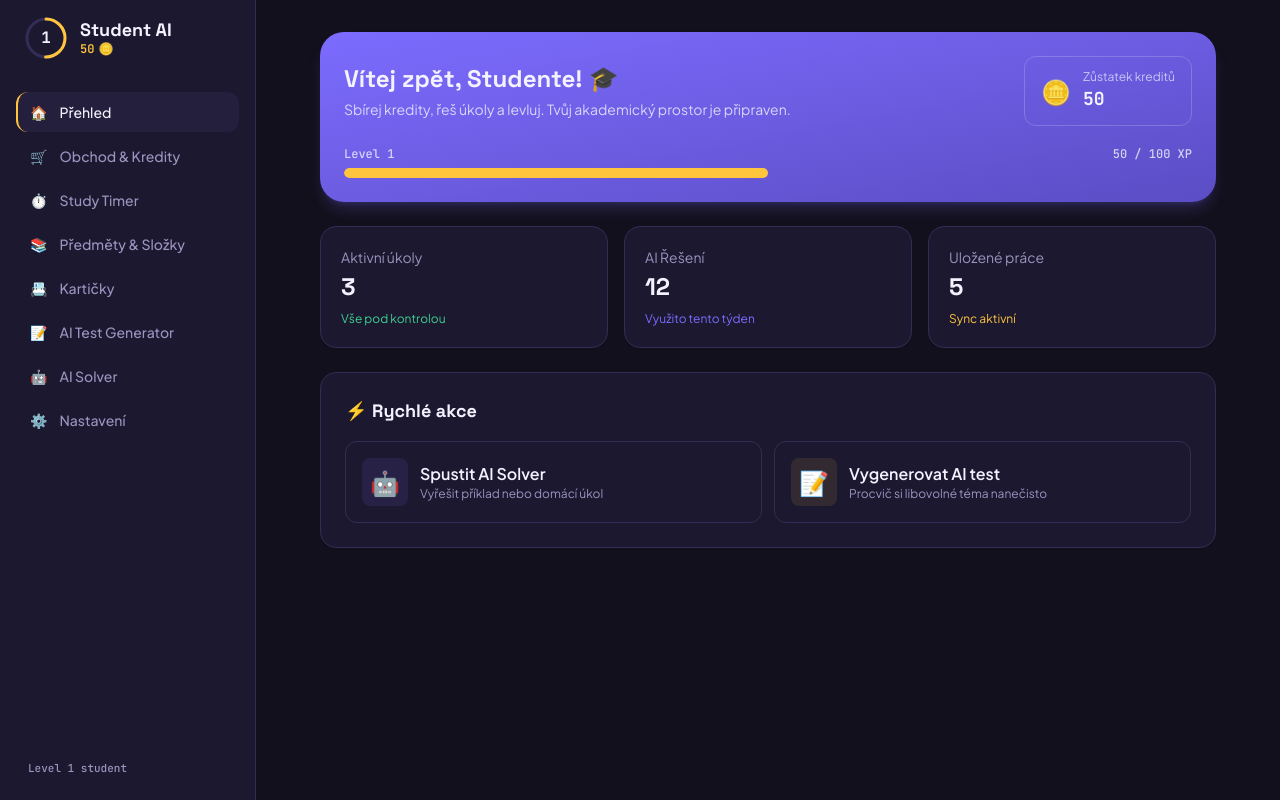
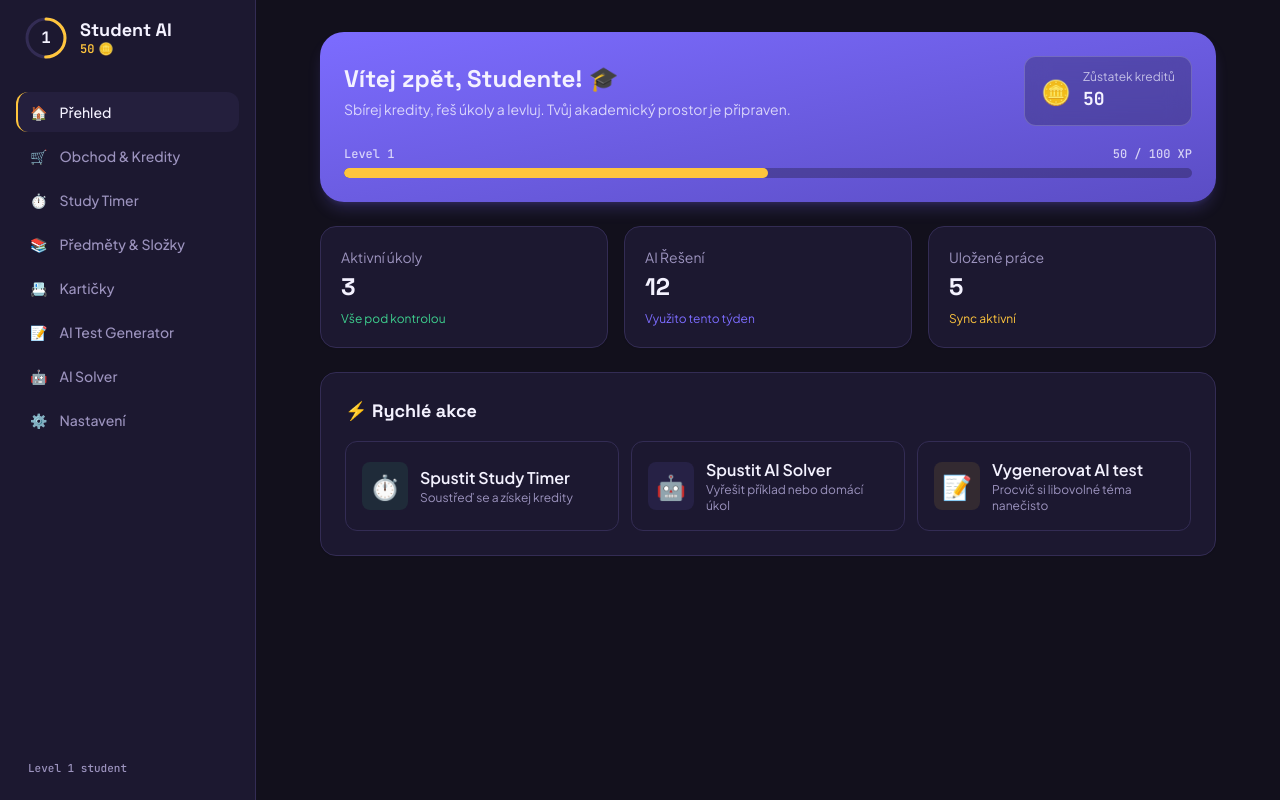
Before and after one commit to InfinityLook/Student-Ai, a Next.js app: page / in a window 1280 px wide. Built offline with nearby package versions, Linux system fonts and the light colour scheme.

Commit message:
Change background color classes in ProfileModule

```diff
--- a/components/modules/ProfileModule.tsx
+++ b/components/modules/ProfileModule.tsx
@@ -18,7 +18,7 @@ export default function ProfileModule() {
               Sbírej kredity, řeš úkoly a levluj. Tvůj akademický prostor je připraven.
             </p>
           </div>
-          <div className="bg-base/25 backdrop-blur-md px-4 py-3 rounded-xl border border-ink/20 flex items-center gap-3">
+          <div className="bg-canvas/25 backdrop-blur-md px-4 py-3 rounded-xl border border-ink/20 flex items-center gap-3">
             <span className="text-2xl">🪙</span>
             <div>
               <div className="text-xs text-ink/70">Zůstatek kreditů</div>
@@ -32,7 +32,7 @@ export default function ProfileModule() {
             <span>Level {level}</span>
             <span>{xpIntoLevel} / {XP_PER_LEVEL} XP</span>
           </div>
-          <div className="h-2.5 rounded-full bg-base/30 overflow-hidden">
+          <div className="h-2.5 rounded-full bg-canvas/30 overflow-hidden">
             <div className="h-full bg-gold rounded-full transition-all duration-700" style={{ width: `${progress * 100}%` }} />
           </div>
         </div>
@@ -58,7 +58,18 @@ export default function ProfileModule() {
 
       <div className="bg-surface p-6 rounded-2xl border border-edge shadow-sm space-y-4">
         <h3 className="text-lg font-display font-bold text-ink">⚡ Rychlé akce</h3>
-        <div className="grid grid-cols-1 sm:grid-cols-2 gap-3">
+        <div className="grid grid-cols-1 sm:grid-cols-3 gap-3">
+          <button
+            onClick={() => setActiveModule("timer")}
+            className="flex items-center gap-3 p-4 rounded-xl border border-edge hover:border-mint transition-all text-left group"
+          >
+            <span className="text-2xl p-2 rounded-lg bg-mint/10 group-hover:scale-110 transition-transform">⏱️</span>
+            <div>
+              <div className="font-semibold text-ink">Spustit Study Timer</div>
+              <div className="text-xs text-muted">Soustřeď se a získej kredity</div>
+            </div>
+          </button>
+
           <button
             onClick={() => setActiveModule("solver")}
             className="flex items-center gap-3 p-4 rounded-xl border border-edge hover:border-violet transition-all text-left group"
```
